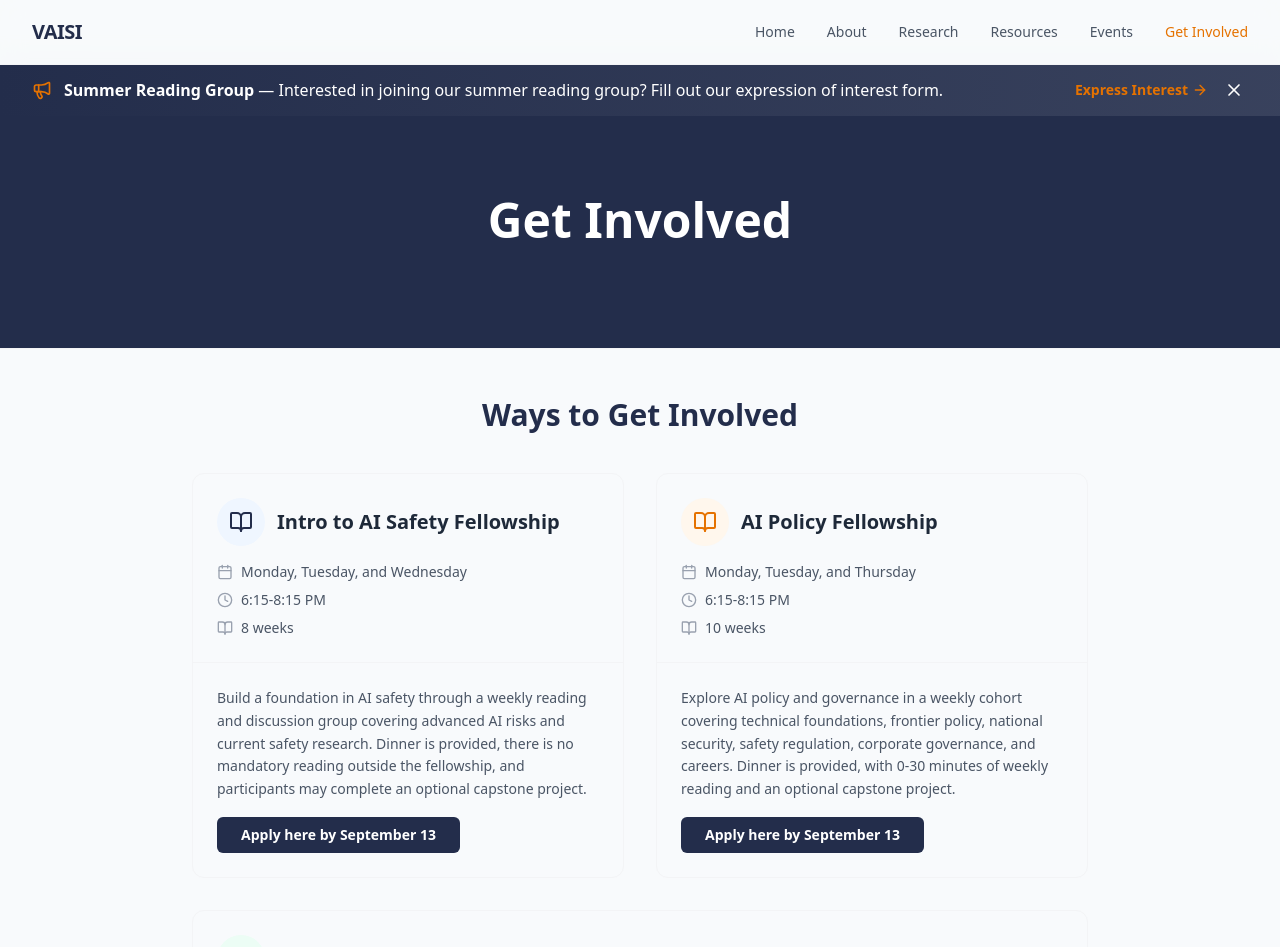
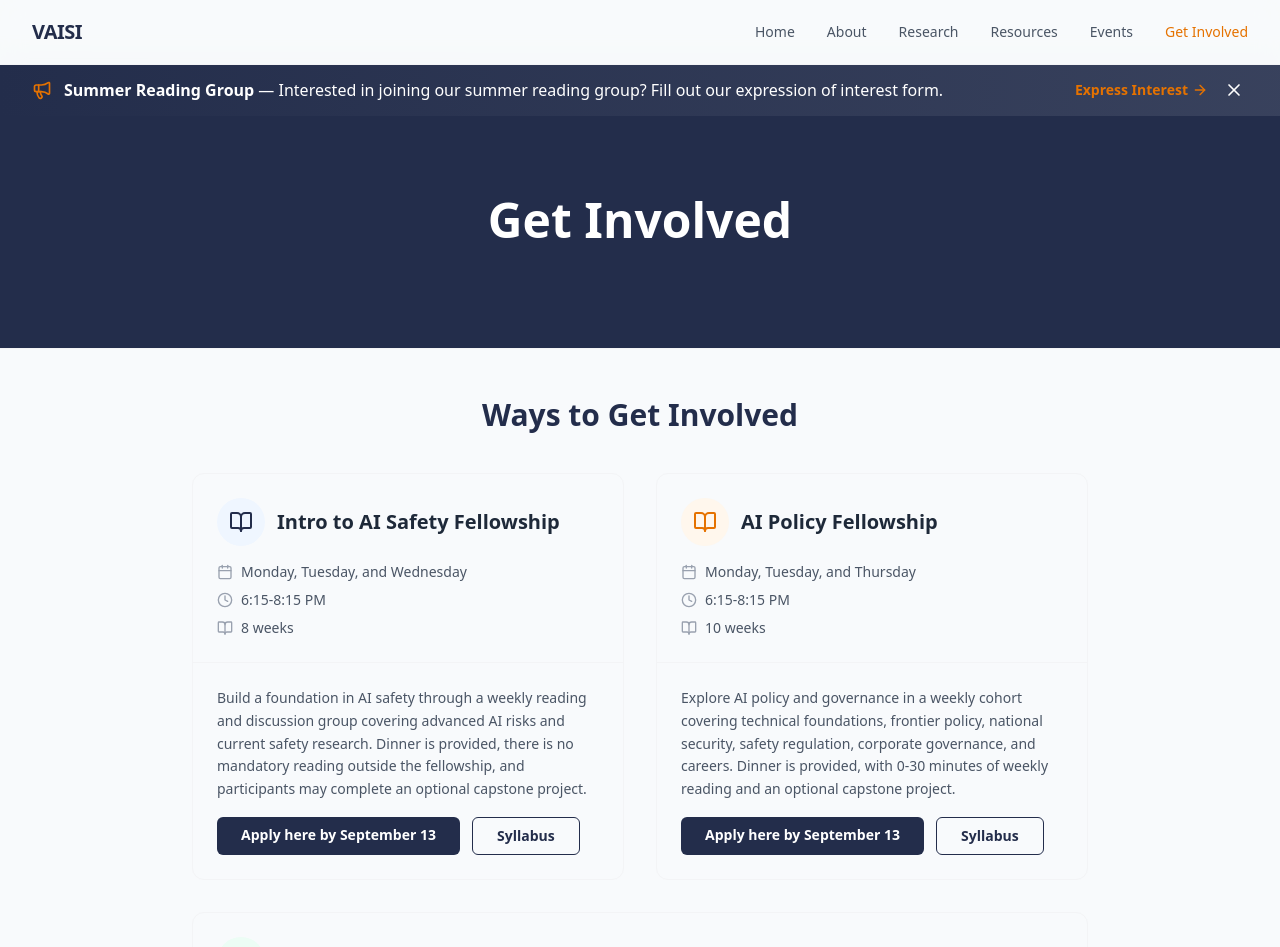
Before and after one commit to Virginia-AI-Security-Initiative/VAISI_Website, a Next.js app: page /get-involved in a window 1280 px wide. Shown: the top 947 px of the page. Built offline with nearby package versions, Linux system fonts and the light colour scheme; a web font is replaced by a local one.

Commit message:
added syllabi links

```diff
--- a/app/about/page.tsx
+++ b/app/about/page.tsx
@@ -29,9 +29,6 @@ export default function AboutPage() {
                         <p className="mb-4">
                             We launched in Fall 2025 with weekly discussions exploring core concepts in AI governance, risk, and alignment. This semester, we&apos;re expanding with a dedicated AI governance fellowship, deepening our engagement with both the technical and policy dimensions of this critical field.
                         </p>
-                        <p className="mb-4">
-                            We are in the process of becoming a UVA Contracted Independent Organization (CIO).
-                        </p>
                     </div>
                 </div>
 
--- a/app/get-involved/page.tsx
+++ b/app/get-involved/page.tsx
@@ -18,6 +18,10 @@ const eventTypes = [
         cta: {
             text: "Apply here by September 13",
             link: "https://airtable.com/appM8XoHX2voW3LQe/pag7pdRcPx9uhaRnF/form"
+        },
+        syllabus: {
+            text: "Syllabus",
+            link: "https://docs.google.com/document/d/10HcHGxPJ5VpnWoK1sq2nQQ6N85vsy95vgF_T9XGw3Es/edit?tab=t.0"
         }
     },
     {
@@ -35,6 +39,10 @@ const eventTypes = [
         cta: {
             text: "Apply here by September 13",
             link: "https://airtable.com/appM8XoHX2voW3LQe/pag7pdRcPx9uhaRnF/form"
+        },
+        syllabus: {
+            text: "Syllabus",
+            link: "https://docs.google.com/document/d/10HcHGxPJ5VpnWoK1sq2nQQ6N85vsy95vgF_T9XGw3Es/edit?tab=t.uuornxg83lhk"
         }
     }
 ];
@@ -98,16 +106,24 @@ export default function GetInvolvedPage() {
                                     <p className="text-gray-600 text-sm leading-relaxed mb-4">
                                         {event.description}
                                     </p>
-                                    {event.cta && (
+                                    <div className="flex flex-wrap gap-3">
                                         <a
                                             href={event.cta.link}
-                                            target={event.cta.link.startsWith("http") ? "_blank" : undefined}
-                                            rel={event.cta.link.startsWith("http") ? "noopener noreferrer" : undefined}
+                                            target="_blank"
+                                            rel="noopener noreferrer"
                                             className="inline-block px-6 py-2 bg-primary text-white font-bold rounded-md hover:bg-blue-900 transition-colors text-sm"
                                         >
                                             {event.cta.text}
                                         </a>
-                                    )}
+                                        <a
+                                            href={event.syllabus.link}
+                                            target="_blank"
+                                            rel="noopener noreferrer"
+                                            className="inline-block px-6 py-2 border border-primary text-primary font-bold rounded-md hover:bg-primary/5 transition-colors text-sm"
+                                        >
+                                            {event.syllabus.text}
+                                        </a>
+                                    </div>
                                 </div>
                             </div>
                         );
```
